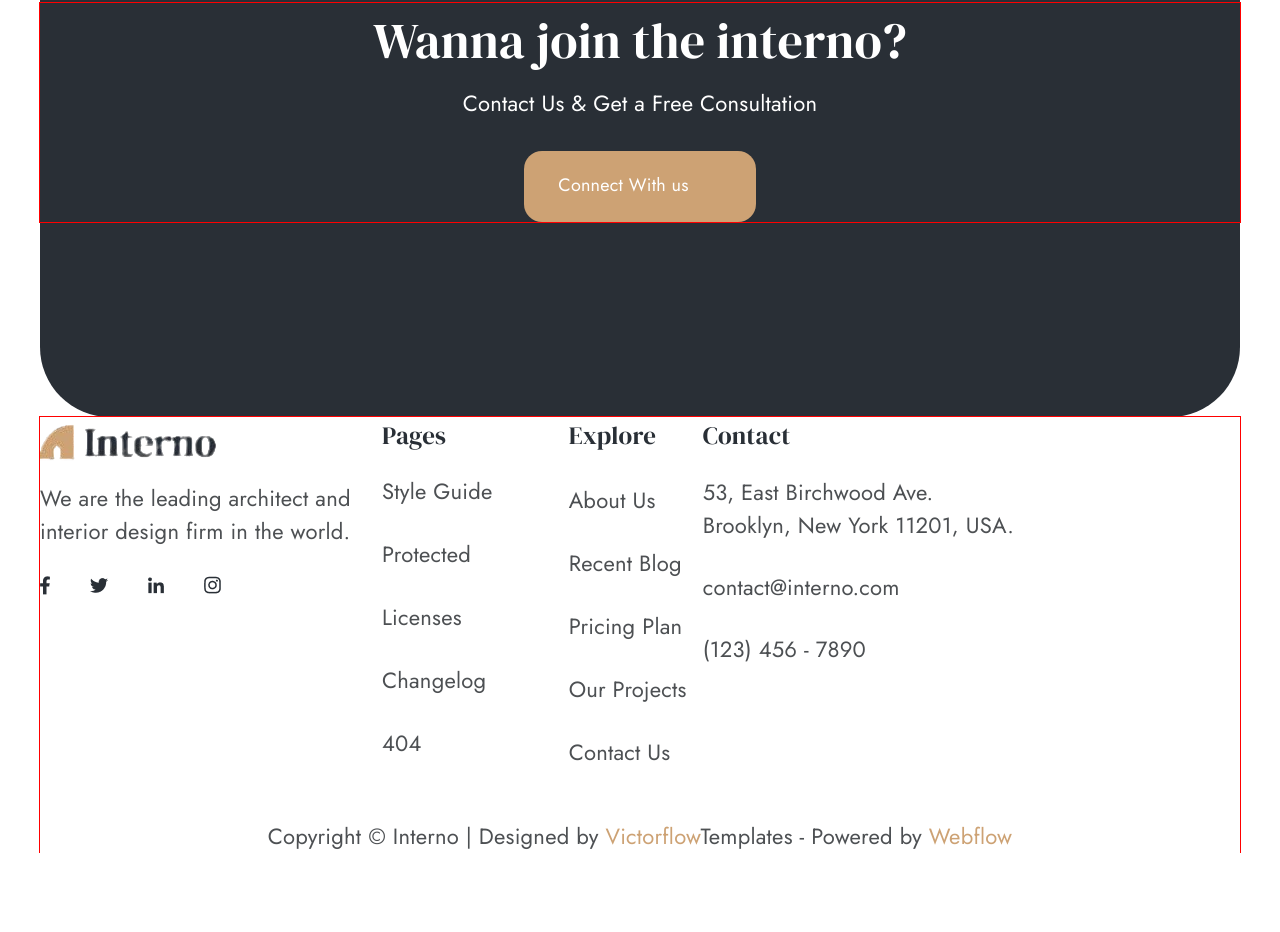
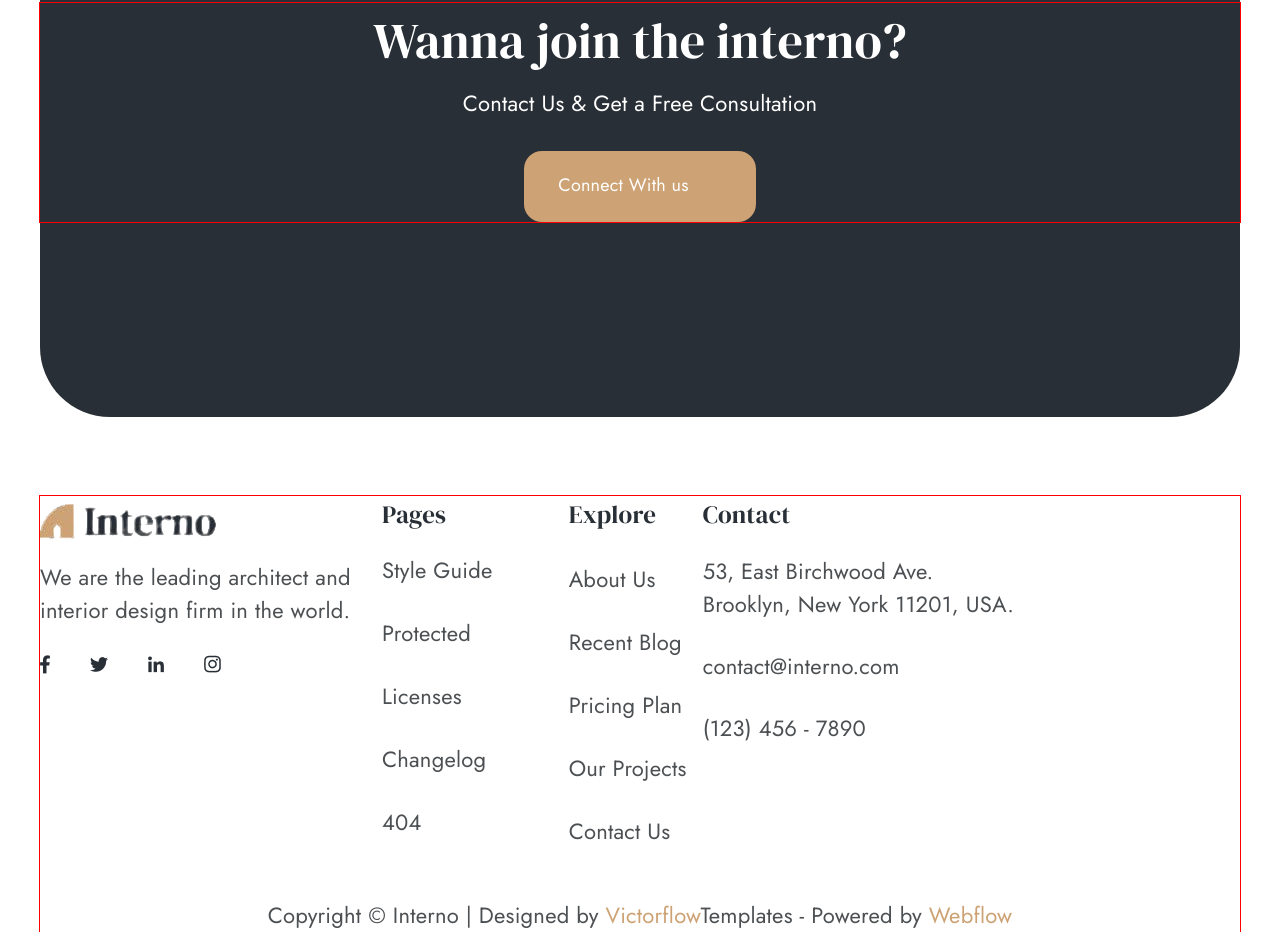
Before and after one commit to rakazabra/Interno, a plain HTML site: page index.html in a window 1280 px wide. Shown: the part 7139-8071 px from the top of the page. Before the commit the page ends 7992 px from the top, so only its background shows below. Drawn offline with nearby package versions, Linux system fonts and the light colour scheme.

Commit message:
footer padding added

```diff
--- a/css/styles.css
+++ b/css/styles.css
@@ -588,6 +588,10 @@ margin-top: 9px;
     border: none;
 }
 
+.footer {
+    padding-top: 79px;
+}
+
 .footer-list {
     display: flex;
     gap: 16px;
```
